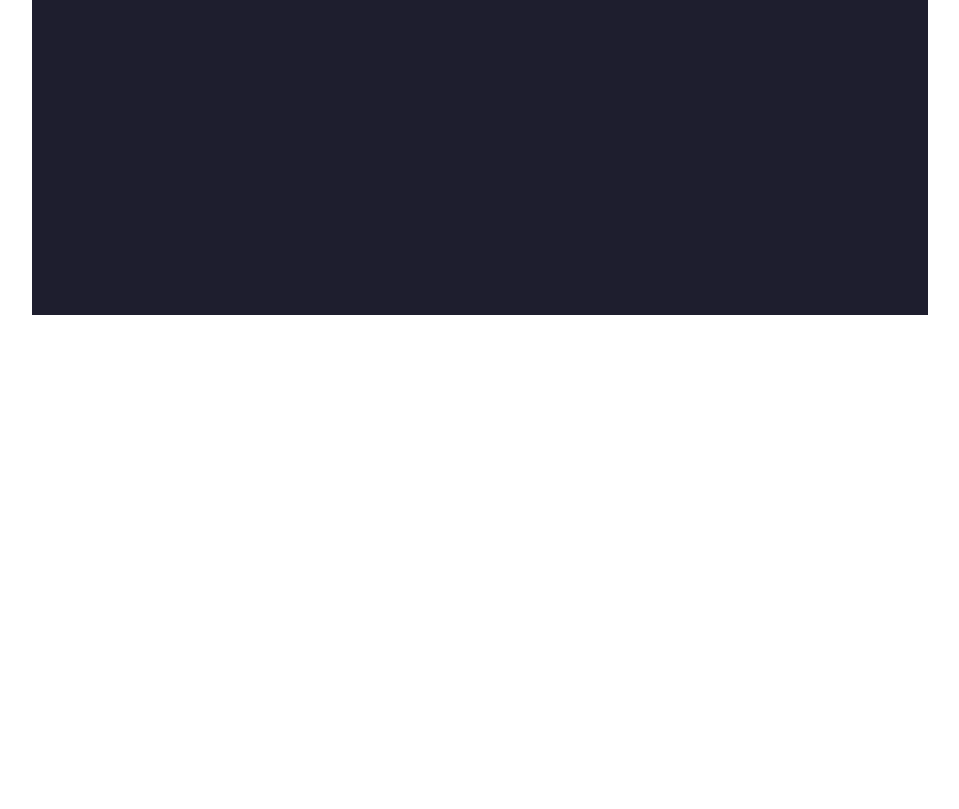
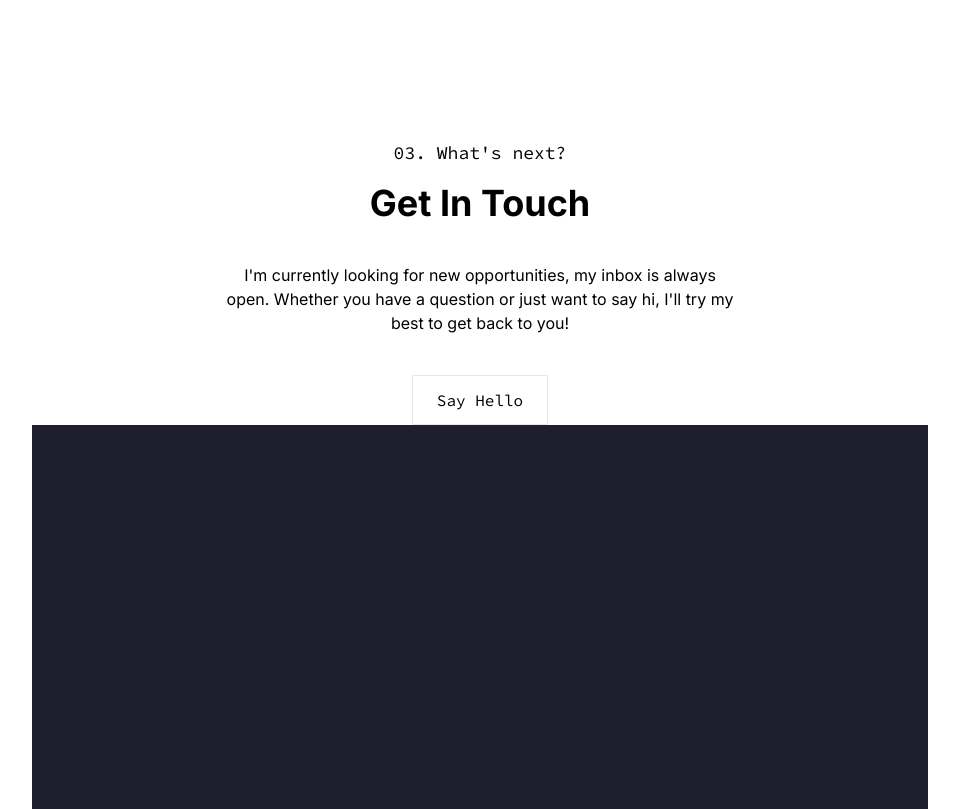
Before and after one commit to danielavornic/portfolio, a Next.js app: page / in a window 1280 px wide. Shown: the part 3460-4269 px from the top of the page, without its empty margins (160-1119 px from the left). Before the commit the page ends 3775 px from the top, so only its background shows below. Built offline with nearby package versions, Linux system fonts and the light colour scheme; what @catppuccin/tailwindcss would draw is missing.

Commit message:
Add Contact section

```diff
--- a/src/app/page.tsx
+++ b/src/app/page.tsx
@@ -10,6 +10,7 @@ const Hero = dynamic(() => import("@/components/homepage/Hero"), { ssr: false })
 const About = dynamic(() => import("@/components/homepage/About"), { ssr: false });
 const Experience = dynamic(() => import("@/components/homepage/Experience"), { ssr: false });
 const Projects = dynamic(() => import("@/components/homepage/Projects"), { ssr: false });
+const Contact = dynamic(() => import("@/components/homepage/Contact"), { ssr: false });
 
 export default function Home() {
   const [isMenuOpen, setIsMenuOpen] = useState(false);
@@ -24,6 +25,7 @@ export default function Home() {
         <About />
         <Experience />
         <Projects />
+        <Contact />
         <div className="h-96 bg-dark" />
       </main>
     </>
--- /dev/null
+++ b/src/components/homepage/Contact.tsx
@@ -0,0 +1,31 @@
+import dynamic from "next/dynamic";
+
+const Button = dynamic(() => import("@/components/common/Button"), { ssr: false });
+
+const Contact = () => {
+  return (
+    <section
+      id="contact"
+      className="text-center mx-auto max-w-sm md:max-w-lg mt-28 md:mt-32 lg:mt-40 xl:mt-52 "
+    >
+      <p className="text-lavender sm:text-lg font-mono mb-4">03. What&apos;s next?</p>
+      <h2 className="font-bold text-text text-2xl sm:text-3xl md:text-4xl">Get In Touch</h2>
+
+      <p className="my-10 text-subtext0">
+        I&apos;m currently looking for new opportunities, my inbox is always open. Whether you have
+        a question or just want to say hi, I&apos;ll try my best to get back to you!
+      </p>
+
+      <Button
+        as="a"
+        href="mailto:daniela.vornic@gmail.com"
+        target="_blank"
+        className="w-fit block mx-auto"
+      >
+        Say Hello
+      </Button>
+    </section>
+  );
+};
+
+export default Contact;
```
